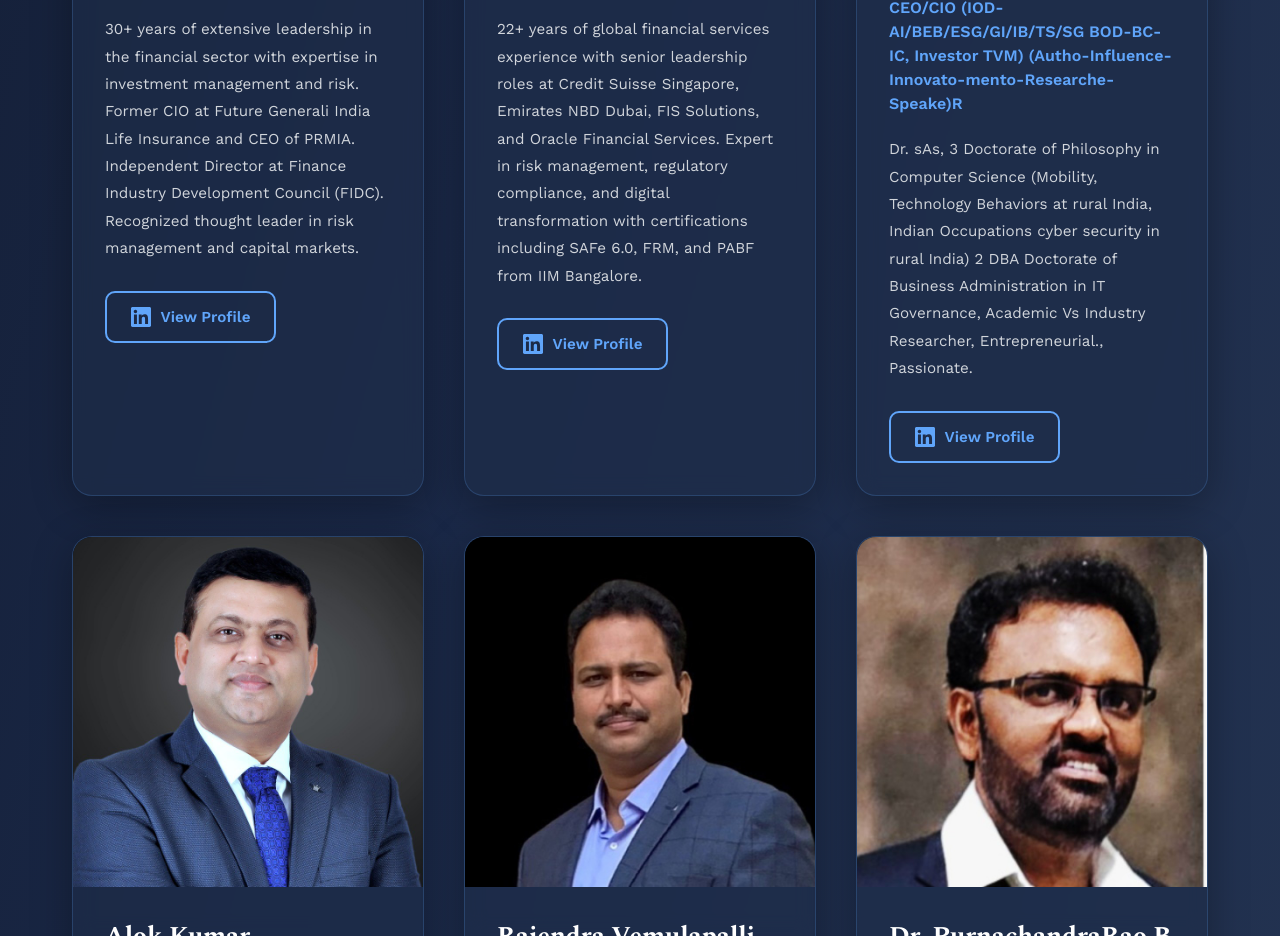
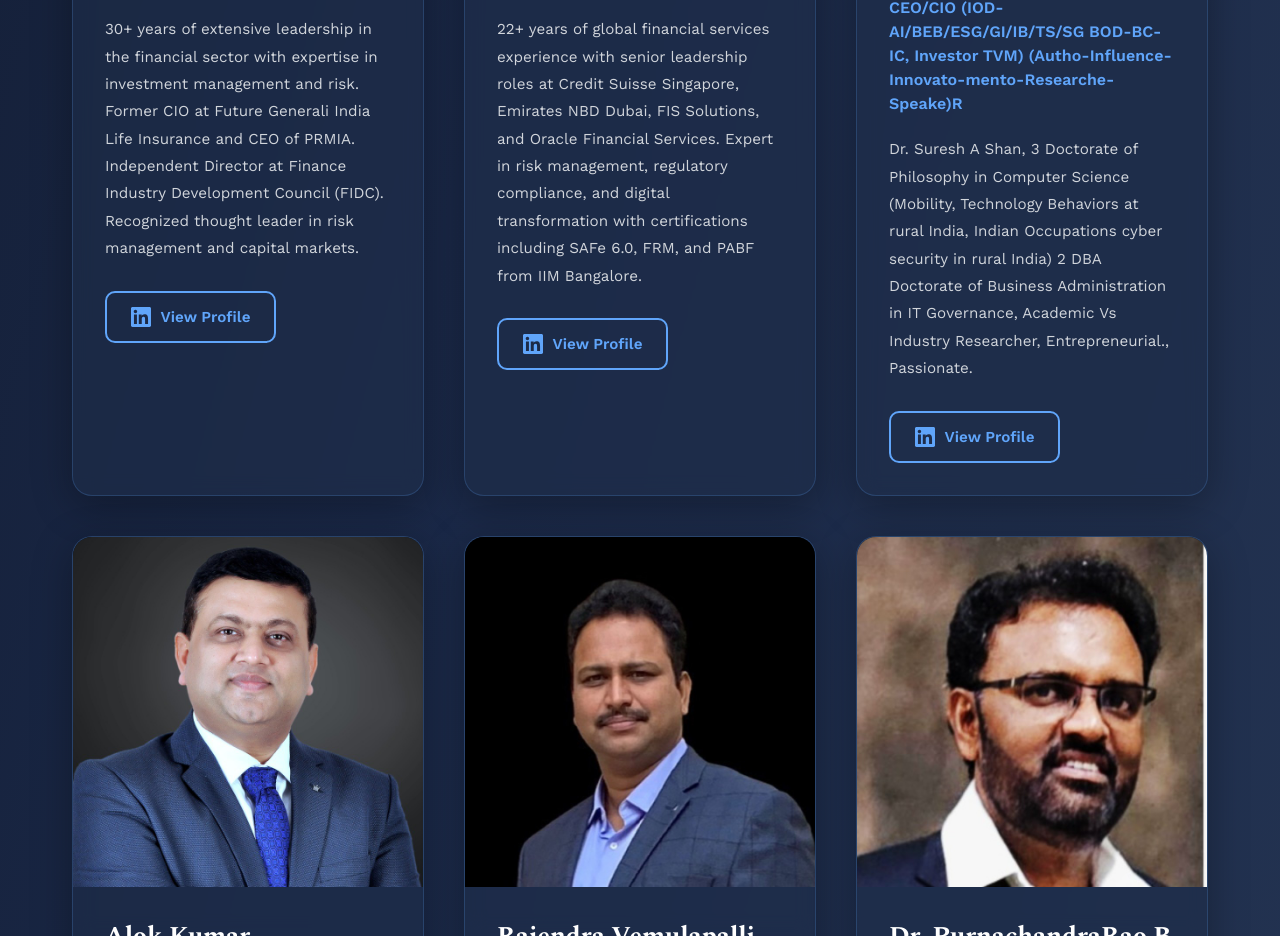
Before and after one commit to upskillize-ui/upskillize-vite1, a React (Vite) app: page /about in a window 1280 px wide. Shown: the part 3040-3976 px from the top of the page. Built offline with nearby package versions, Linux system fonts and the light colour scheme; no server answers.

Commit message:
update about page

```diff
--- a/src/pages/About.jsx
+++ b/src/pages/About.jsx
@@ -143,7 +143,7 @@ const About = () => {
               photo="/images/advisorsIMG/SS.jpg"
               name="Dr. Suresh A Shan"
               title="AICTE/BFSI/NAAC/NEP/NBFC-CEO/CIO (IOD-AI/BEB/ESG/GI/IB/TS/SG BOD-BC-IC, Investor TVM) (Autho-Influence-Innovato-mento-Researche-Speake)R"
-              bio="Dr. sAs, 3 Doctorate of Philosophy in Computer Science (Mobility, Technology Behaviors
+              bio="Dr. Suresh A Shan, 3 Doctorate of Philosophy in Computer Science (Mobility, Technology Behaviors
               at rural India, Indian Occupations cyber security in rural India) 2 DBA Doctorate of Business
               Administration in IT Governance, Academic Vs Industry Researcher, Entrepreneurial., Passionate."
               linkedin="https://www.linkedin.com/in/assuresh/"
```
